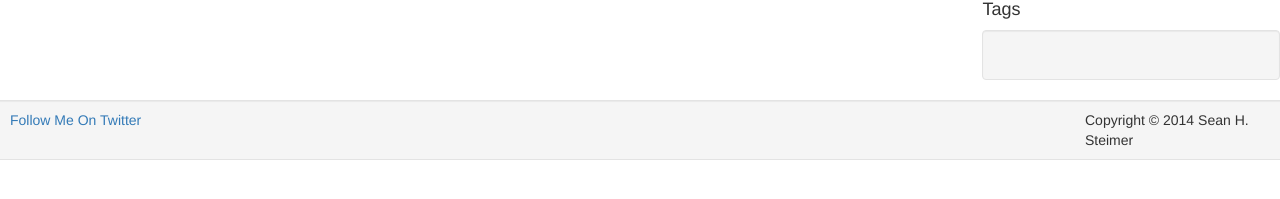
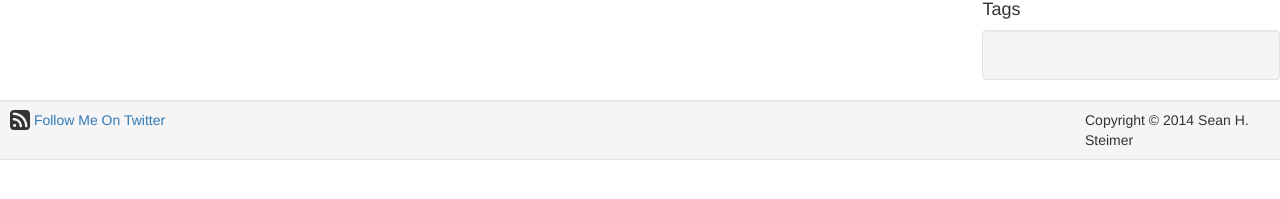
Before and after one commit to shsteimer/shsteimer.github.io, a Jekyll site: the page built from index.html, in a window 1280 px wide. Shown: the part 279-478 px from the top of the page. Built offline with Jekyll 4.4.1, drawn with Linux system fonts in a browser that asks for light colours; nearby versions of some CDN libraries; comment, search, counter and statistics services are not loaded.

Commit message:
a bunhc of updates as I continue to iron out issues.

```diff
--- a/_config.yml
+++ b/_config.yml
@@ -1,3 +1,5 @@
 url: http://www.shsteimer.com
-permalink: pretty
+permalink: /:year/:month/:day/:title/
 exclude: ['bootstrap.sh', 'CNAME', 'LICENSE', 'README.md', 'Vagrantfile']
+description: a Weblog about stuff.
+name: Sean Steimer | shsteimer.com
--- a/_includes/footer.html
+++ b/_includes/footer.html
@@ -1,5 +1,6 @@
 <footer class="row well well-sm">
 	<div class="col-xs-6 col-sm-8 col-md-10">
+		<a class="rss" href="/feed.xml"><img src="/static/img/rss-icon.png" title="RSS Feed" /></a>
 		<a href="https://twitter.com/shsteimer" class="twitter-follow-button" data-show-count="false" data-dnt="true">Follow Me On Twitter</a>
 	</div>
 	<div class="col-xs-6 col-sm-4 col-md-2">
--- a/_includes/sidebar.html
+++ b/_includes/sidebar.html
@@ -3,7 +3,7 @@
     <section class="well categories">
         <ul>
             {% for category in site.categories %}
-                <li><a href="/{{ category | first | slugize }}/">{{ category | first }} ({{ category | last | size}})</a></li>
+                <li><a href="/categories/{{ category | first | slugize }}/">{{ category | first }} ({{ category | last | size}})</a></li>
             {% endfor %}
         </ul>
     </section>
@@ -11,7 +11,7 @@
     <section class="well tags">
         <ul>
             {% for tag in site.tags %}
-                <li><a href="/{{ tag | first | slugize }}/">{{ tag | first }} ({{ tag | last | size}})</a></li>
+                <li><a href="/tags/{{ tag | first | slugize }}/">{{ tag | first }} ({{ tag | last | size}})</a></li>
             {% endfor %}
         </ul>
     </section>
--- a/feed.xml
+++ b/feed.xml
@@ -13,8 +13,8 @@
                                 <title>{{ post.title | xml_escape }}</title>
                                 <description>{{ post.content | xml_escape }}</description>
                                 <pubDate>{{ post.date | date: "%a, %d %b %Y %H:%M:%S %z" }}</pubDate>
-                                <link>{{ site.url }}/{{ post.url }}</link>
-                                <guid isPermaLink="true">{{ site.url }}/{{ post.url }}</guid>
+                                <link>{{ site.url }}{{ post.url }}</link>
+                                <guid isPermaLink="true">{{ site.url }}{{ post.url }}</guid>
                         </item>
                 {% endfor %}
         </channel>
--- a/index.html
+++ b/index.html
@@ -1,6 +1,6 @@
 ---
 layout: default
-title: Sean Steimer
+title: Home
 ---
 
 
--- a/static/css/shsteimer.css
+++ b/static/css/shsteimer.css
@@ -13,3 +13,8 @@
 footer {
 	clear: both;
 }
+.rss > img {
+	width: 20px;
+	height: 20px;
+	vertical-align: top;
+}
```
Also changed, not shown: _drafts/a-test-post.md (added, +7 -0 lines), _layouts/post.html (+15 -0 lines), static/img/rss-icon.png (added).
